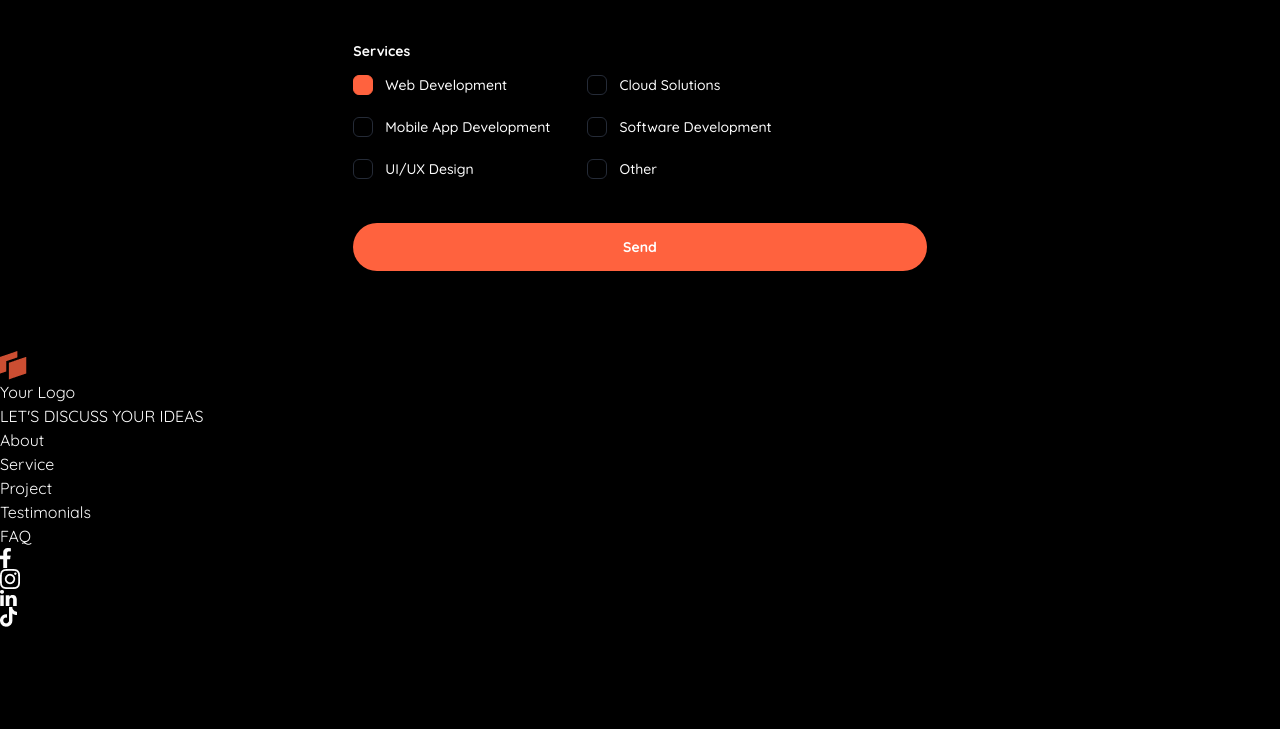
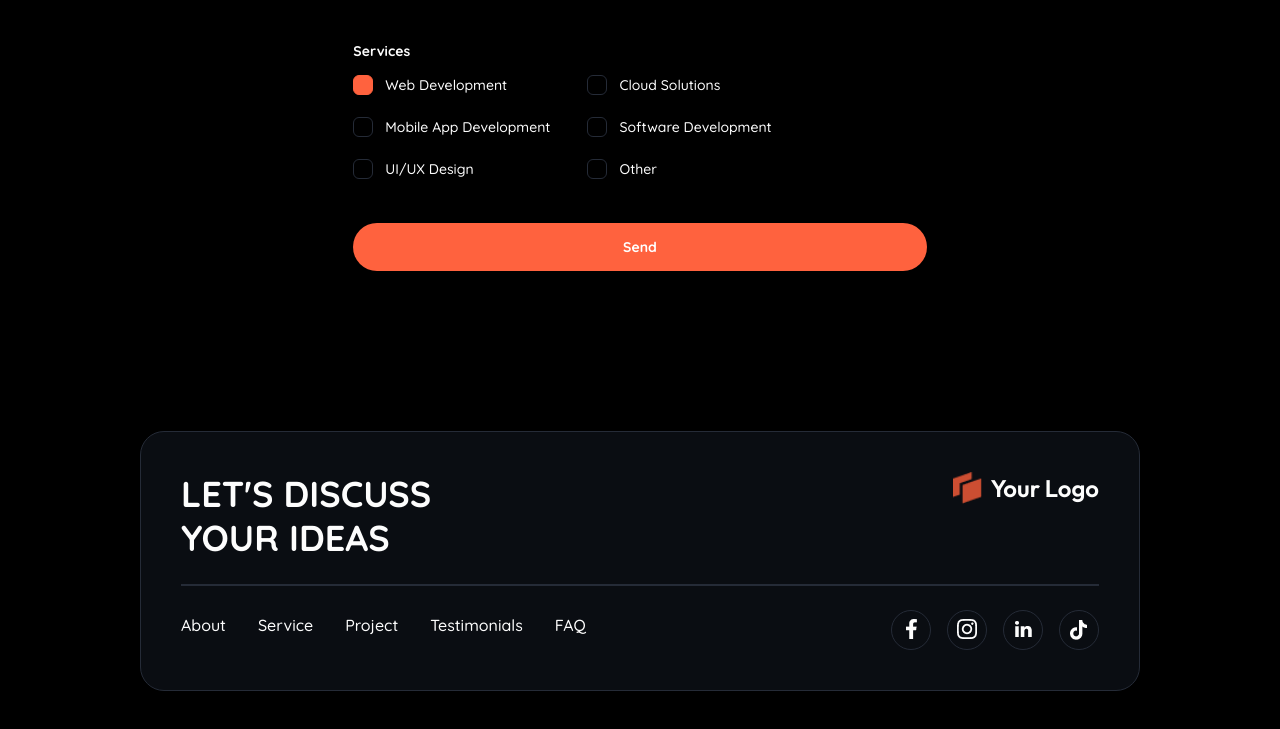
Before and after one commit to cindynufa/lp-company-profile-001, a website: page src/index.html in a window 1280 px wide. Shown: the part 7231-7960 px from the top of the page. Before the commit the page ends 7858 px from the top, so only its background shows below. Drawn offline with nearby package versions, Linux system fonts and the light colour scheme; files that its build step writes are made by us from their sources.

Commit message:
feat: implement footer

```diff
--- a/src/index.html
+++ b/src/index.html
@@ -774,7 +774,9 @@
           </label>
           <label for="" class="contact-label"
             >Services
-            <div class="flex flex-col gap-3.5 lg:flex-row lg:w-full lg:gap-9.25">
+            <div
+              class="flex flex-col gap-3.5 lg:flex-row lg:w-full lg:gap-9.25"
+            >
               <div class="contact-container">
                 <div class="contact-service">
                   <input type="checkbox" class="checkbox" checked />
@@ -812,30 +814,59 @@
       </section>
     </main>
 
-    <footer>
-      <a href="#home">
-        <img src="/assets/images/logo.png" alt="Logo" />
-        <h1>Your Logo</h1>
-      </a>
+    <footer class="section-container">
+      <div
+        class="border border-neutral-800 bg-neutral-950 rounded-4xl p-5 gap-6 lg:p-10 lg:gap-15"
+      >
+        <div
+          class="flex flex-col w-full gap-6 lg:flex-row-reverse lg:justify-between"
+        >
+          <a
+            href="#home"
+            class="flex flex-row gap-2 items-center lg:items-start"
+          >
+            <img src="/assets/images/logo.png" alt="Logo" class="logo-image" />
+            <h2 class="logo-text">Your Logo</h2>
+          </a>
 
-      <h3>LET'S DISCUSS YOUR IDEAS</h3>
+          <h3 class="font-bold text-display-sm lg:max-w-70 lg:text-display-lg">
+            LET'S DISCUSS YOUR IDEAS
+          </h3>
+        </div>
+        <div class="line my-6"></div>
 
-      <div></div>
+        <div class="flex flex-col gap-6 lg:flex-row lg:justify-between">
+          <ul class="flex flex-col gap-2 lg:flex-row lg:gap-8">
+            <li><a href="#about" class="footer-nav">About</a></li>
+            <li><a href="#service" class="footer-nav">Service</a></li>
+            <li><a href="#portfolio" class="footer-nav">Project</a></li>
+            <li><a href="#testimonials" class="footer-nav">Testimonials</a></li>
+            <li><a href="#faq" class="footer-nav">FAQ</a></li>
+          </ul>
 
-      <div>
-        <ul>
-          <li><a href="#about">About</a></li>
-          <li><a href="#service">Service</a></li>
-          <li><a href="#portfolio">Project</a></li>
-          <li><a href="#testimonials">Testimonials</a></li>
-          <li><a href="#faq">FAQ</a></li>
-        </ul>
-
-        <div>
-          <img src="/assets/icons/dark-socmed-facebook.png" alt="Facebook" />
-          <img src="/assets/icons/dark-socmed-instagram.png" alt="Instagram" />
-          <img src="/assets/icons/dark-socmed-linkedin.png" alt="LinkedIn" />
-          <img src="/assets/icons/dark-socmed-tiktok.png" alt="Tiktok" />
+          <div class="flex flow-row gap-4">
+            <div class="footer-socmed">
+              <img
+                src="/assets/icons/dark-socmed-facebook.png"
+                alt="Facebook"
+              />
+            </div>
+            <div class="footer-socmed">
+              <img
+                src="/assets/icons/dark-socmed-instagram.png"
+                alt="Instagram"
+              />
+            </div>
+            <div class="footer-socmed">
+              <img
+                src="/assets/icons/dark-socmed-linkedin.png"
+                alt="LinkedIn"
+              />
+            </div>
+            <div class="footer-socmed">
+              <img src="/assets/icons/dark-socmed-tiktok.png" alt="Tiktok" />
+            </div>
+          </div>
         </div>
       </div>
     </footer>
--- a/src/input.css
+++ b/src/input.css
@@ -312,6 +312,14 @@
   .checkbox:checked {
     @apply border-primary-200 bg-primary-200 bg-center bg-no-repeat;
   }
+
+  .footer-nav {
+    @apply font-medium text-sm lg:text-md;
+  }
+
+  .footer-socmed {
+    @apply flex border border-neutral-800 rounded-full size-10 items-center justify-center;
+  }
 }
 
 /* Utilities */
```
